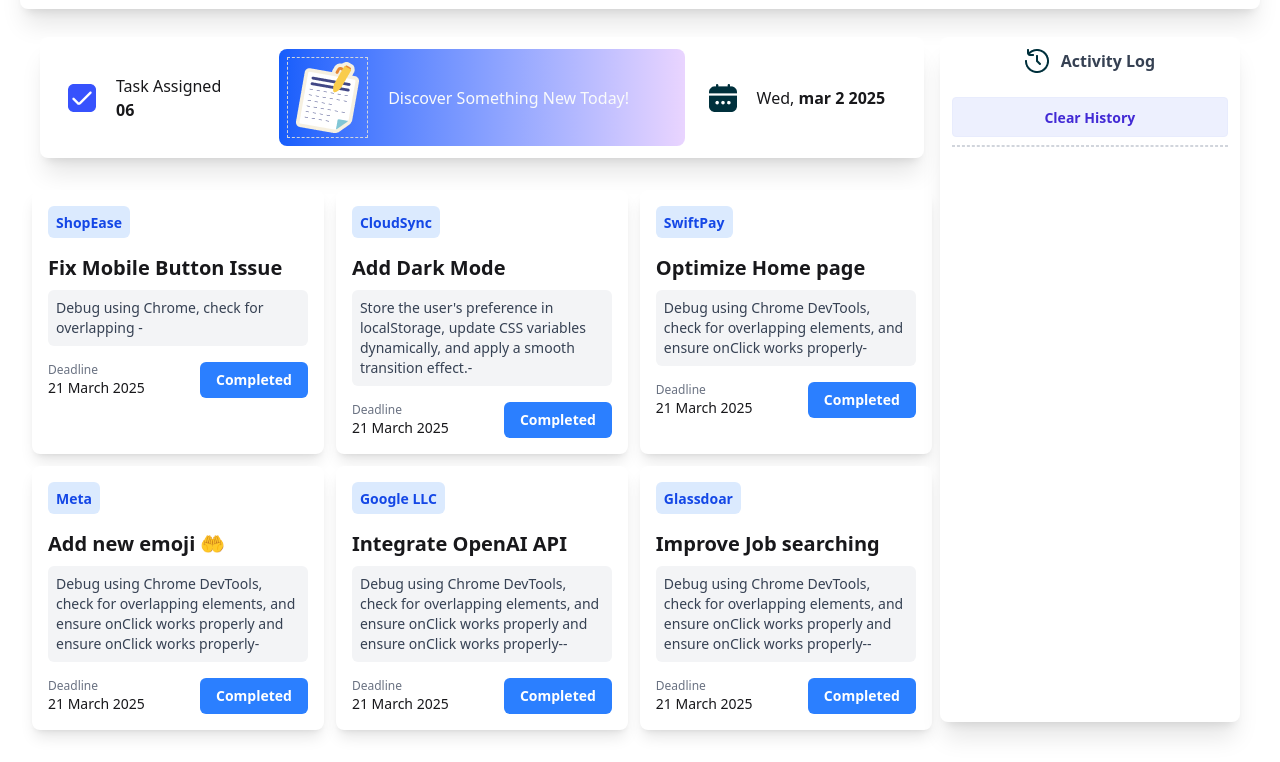
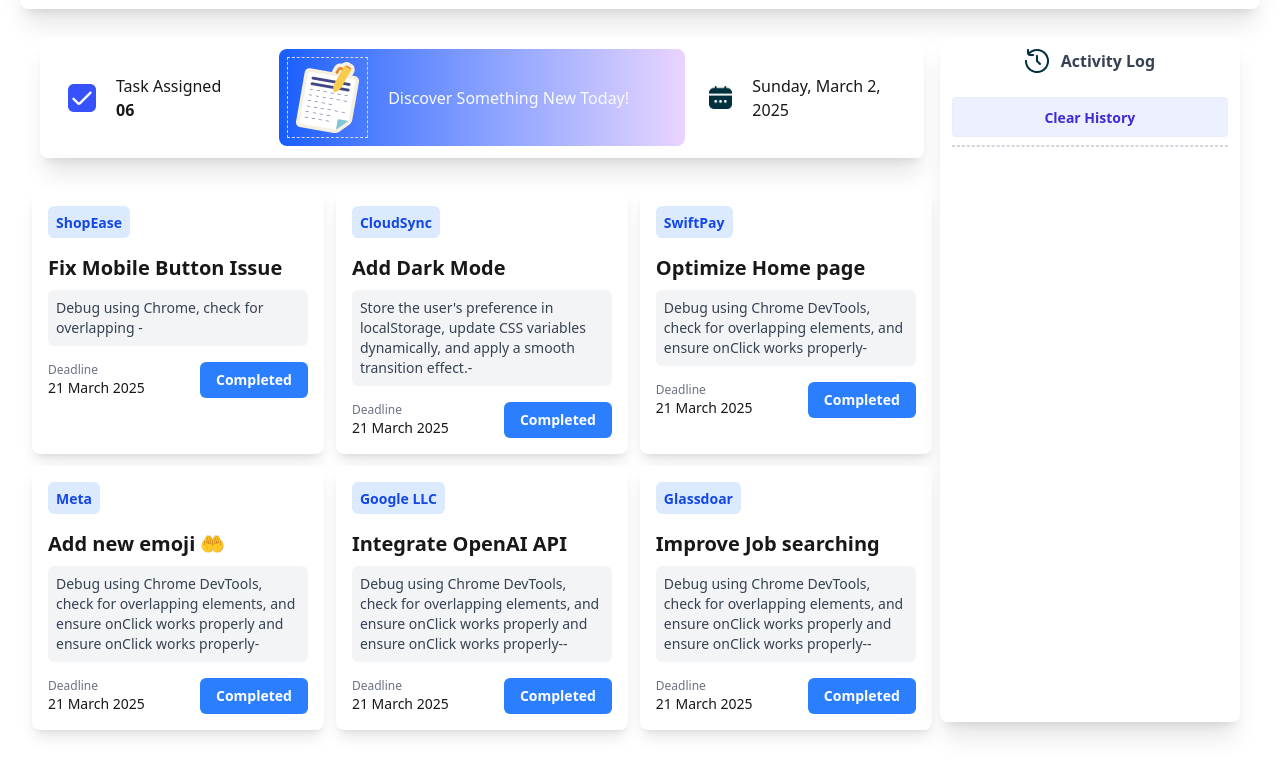
Before and after one commit to T0wh1dul/A5-Project, a plain HTML site: page index.html in a window 1280 px wide. Shown: the part 87-849 px from the top of the page. Drawn offline with nearby package versions, Linux system fonts and the light colour scheme.

Commit message:
realtime date added

```diff
--- a/index.html
+++ b/index.html
@@ -76,7 +76,9 @@
                     <div class="flex items-center gap-5">
                         <div> <img src="assets/calender.png" alt=""></div>
                         <div>
-                            <div>Wed,<span class="font-bold"> mar 2 2025</span></div>
+                            <p id="dateDisplay"></p>
+
+                            <!-- <div>Wed,<span class="font-bold"> mar 2 2025</span></div> -->
                         </div>
                     </div>
 
@@ -152,7 +154,8 @@
                     </div>
                     <h2 id="task-name-4" class="text-xl font-semibold mb-2">Add new emoji 🤲</h2>
                     <div class="bg-gray-100 rounded-md p-2 mb-4">
-                        <p class="text-sm text-gray-700">Debug using Chrome DevTools, check for overlapping elements, and ensure onClick works properly
+                        <p class="text-sm text-gray-700">Debug using Chrome DevTools, check for overlapping elements,
+                            and ensure onClick works properly
                             and ensure onClick works properly-</p>
                     </div>
                     <div class="flex justify-between items-center">
@@ -171,7 +174,8 @@
                     </div>
                     <h2 id="task-name-5" class="text-xl font-semibold mb-2">Integrate OpenAI API </h2>
                     <div class="bg-gray-100 rounded-md p-2 mb-4">
-                        <p class="text-sm text-gray-700">Debug using Chrome DevTools, check for overlapping elements, and ensure onClick works properly
+                        <p class="text-sm text-gray-700">Debug using Chrome DevTools, check for overlapping elements,
+                            and ensure onClick works properly
                             and ensure onClick works properly--</p>
                     </div>
                     <div class="flex justify-between items-center">
@@ -190,7 +194,8 @@
                     </div>
                     <h2 id="task-name-6" class="text-xl font-semibold mb-2">Improve Job searching </h2>
                     <div class="bg-gray-100 rounded-md p-2 mb-4">
-                        <p class="text-sm text-gray-700">Debug using Chrome DevTools, check for overlapping elements, and ensure onClick works properly
+                        <p class="text-sm text-gray-700">Debug using Chrome DevTools, check for overlapping elements,
+                            and ensure onClick works properly
                             and ensure onClick works properly--</p>
                     </div>
                     <div class="flex justify-between items-center">
@@ -230,7 +235,8 @@
             <div class="border border-b border-dashed border-gray-300 my-2">
             </div>
 
-            <h3 id="add-activity" class="m-2 p-2"> </h3>
+            <h3 id="add-activity" class="m-2 p-2">
+            </h3>
 
 
 
@@ -245,6 +251,7 @@
     <script src="js/bgColor.js"></script>
     <script src="js/nextpage.js"></script>
     <script src="js/cardF.js"></script>
+    <script src="js/date.js"></script>
     <!-- <script src="js/clear.js" ></script> -->
 </body>
 
--- a/js/cardF.js
+++ b/js/cardF.js
@@ -30,6 +30,7 @@ const tasks = [
     { button: taskSix, name: TaskName6 }
 ];
 
+
 function completeTask(task) {
     if (confirm(`Mark "${task.name.textContent}" task as completed?`)) {
         let currentTaskCount = parseInt(taskReduce.textContent);
@@ -51,6 +52,7 @@ function completeTask(task) {
             task.button.disabled = true;
             task.button.classList.remove('bg-blue-500');
             task.button.classList.add('bg-gray-600');
+
         } else {
             alert("No tasks remaining or invalid task count.");
         }
--- a/js/date.js
+++ b/js/date.js
@@ -1,6 +1,14 @@
 function displayDate() {
-    const now = new Date();
-    const options = { weekday: 'long', year: 'numeric', month: 'long', day: 'numeric' };
-    const formattedDate = now.toLocaleDateString(undefined, options);
-    document.getElementById('currentDate').textContent = formattedDate;
+  const now = new Date();
+  const options = { weekday: 'long', year: 'numeric', month: 'long', day: 'numeric' };
+  const formattedDate = now.toLocaleDateString(undefined, options);
+
+  const dateElement = document.getElementById('dateDisplay');
+
+  if (dateElement) {
+    dateElement.textContent = formattedDate;
+  } else {
+    console.error("Element with id 'dateDisplay' not found.");
   }
+}
+displayDate();
```
